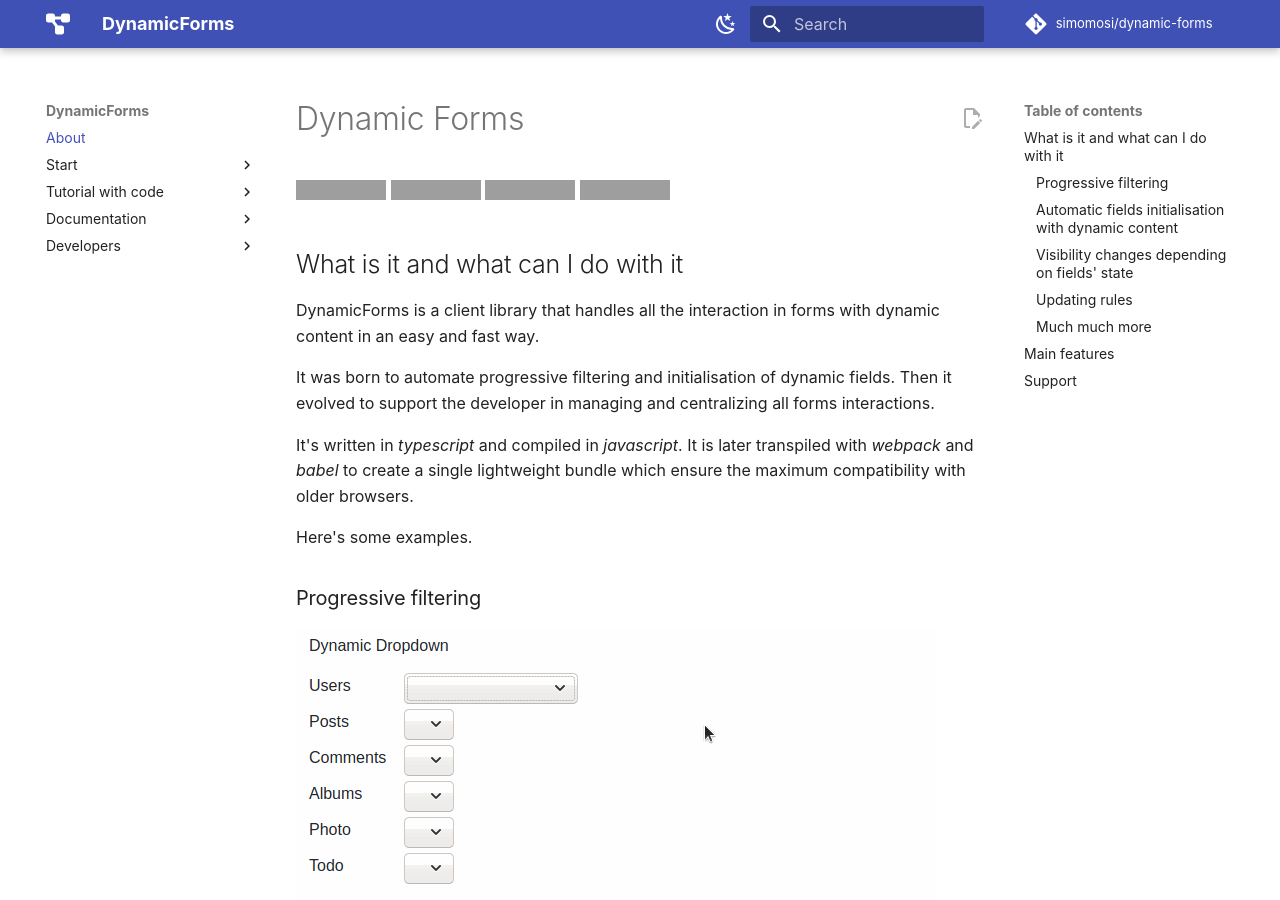
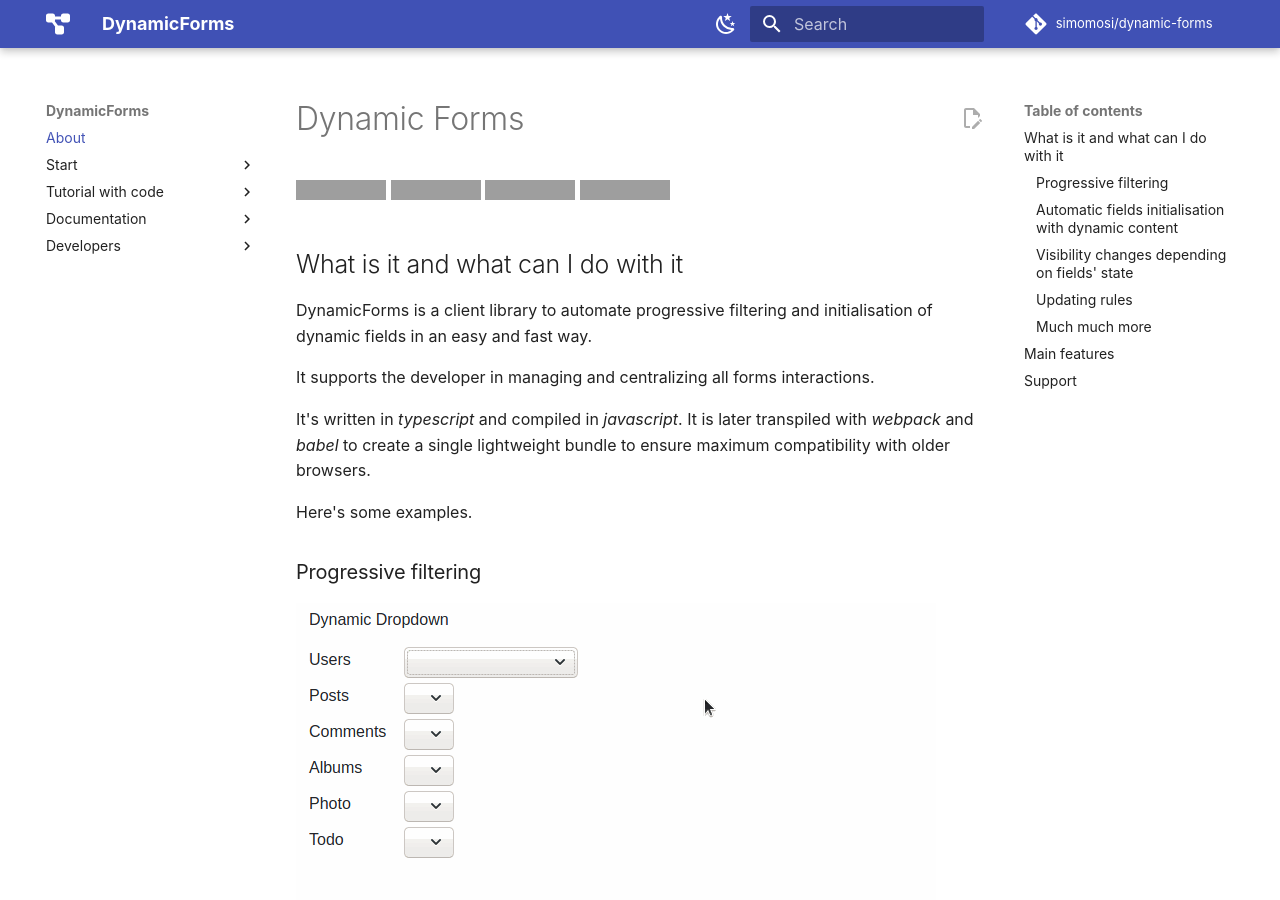
Before and after one commit to simomosi/dynamic-forms, an MkDocs documentation site: the page built from docs/README.md, in a window 1280 px wide and 900 px high. Built offline with MkDocs 1.6.1 and Material for MkDocs 9.7.7, drawn with Linux system fonts in a browser that asks for light colours; comment, search, counter and statistics services are not loaded; grey boxes are pictures that could not be loaded.

Commit message:
Updated README and docs introduction

```diff
--- a/docs/README.md
+++ b/docs/README.md
@@ -5,11 +5,11 @@
 ![GitHub User's stars](https://img.shields.io/github/stars/simomosi?style=social)
 
 ## What is it and what can I do with it
-DynamicForms is a client library that handles all the interaction in forms with dynamic content in an easy and fast way.
+DynamicForms is a client library to automate progressive filtering and initialisation of dynamic fields in an easy and fast way.
 
-It was born to automate progressive filtering and initialisation of dynamic fields. Then it evolved to support the developer in managing and centralizing all forms interactions.
+It supports the developer in managing and centralizing all forms interactions.
 
-It's written in *typescript* and compiled in *javascript*. It is later transpiled with *webpack* and *babel* to create a single lightweight bundle which ensure the maximum compatibility with older browsers.
+It's written in *typescript* and compiled in *javascript*. It is later transpiled with *webpack* and *babel* to create a single lightweight bundle to ensure maximum compatibility with older browsers.
 
 Here's some examples.
 
```
Also changed, not shown: README.md (+3 -3 lines).
